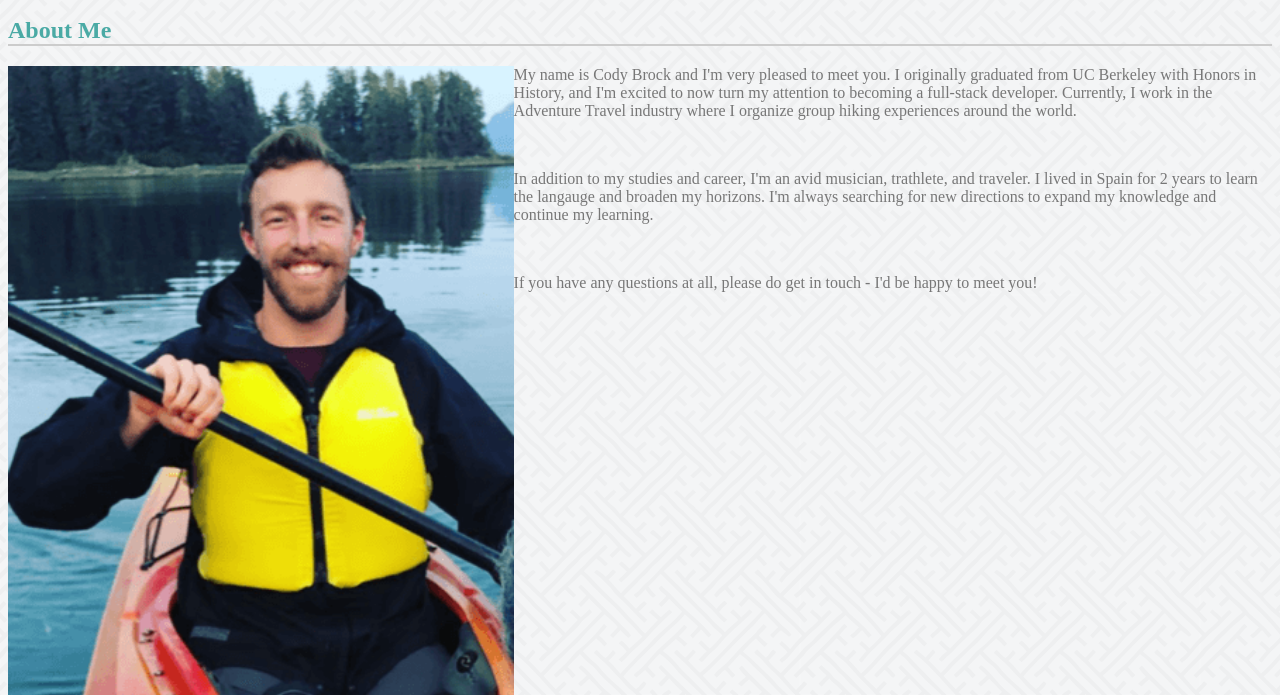
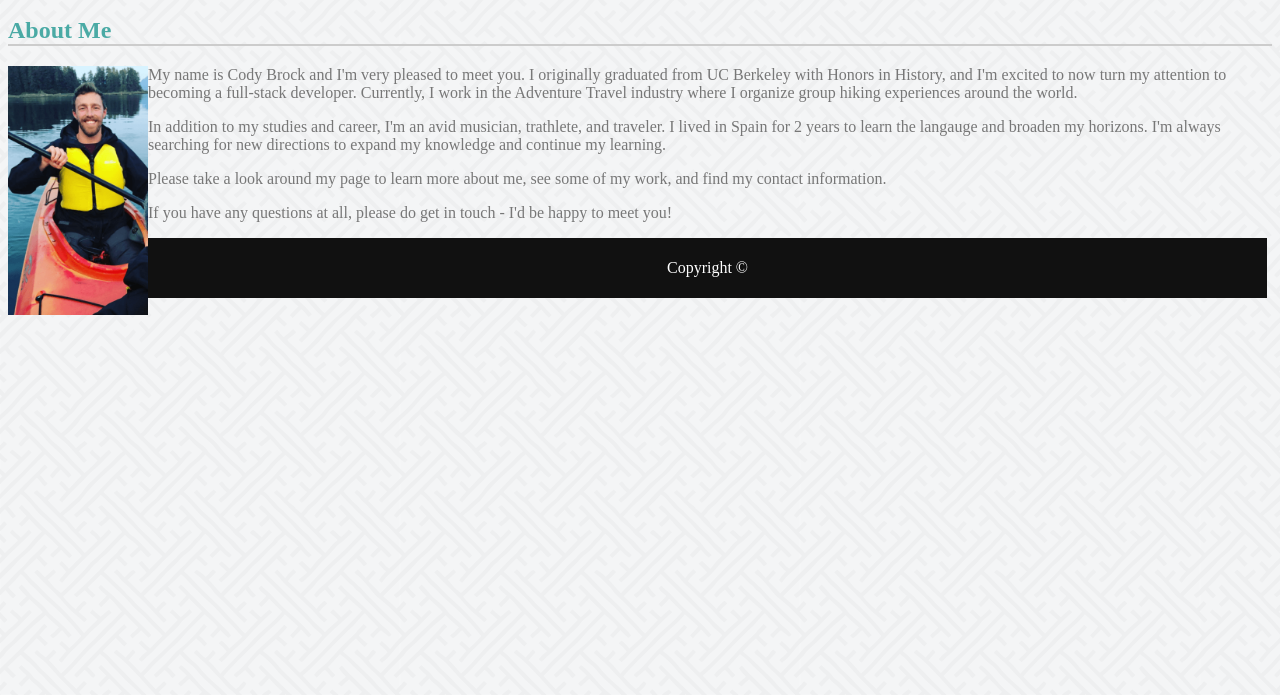
Before and after one commit to cody-brock/Basic-Portfolio, a plain HTML site: page index.html in a window 1280 px wide. Shown: the part 105-800 px from the top of the page. Drawn offline with Linux system fonts and the light colour scheme.

Commit message:
added the copyright bar to the bottom, with some css too

```diff
--- a/assets/css/style.css
+++ b/assets/css/style.css
@@ -29,13 +29,19 @@ body {
     margin: 0 auto;
 }
 
-.box-1 {
-    margin: 30px;
-    padding: 30px;
-    border: 1px solid #000;
-    width: 400px;
-    height: 200px;
-}
+footer {
+    padding: 5px 0;
+    margin: 5px;
+    text-align: center;
+    background-color: #111111;
+    text-decoration: none;
+    color: #ffffff;
+  }
+
+.social > li {
+    display: inline-block;
+    /* margin: 0 5px; */
+  }
 
 
 /* menu styles */
--- a/index.html
+++ b/index.html
@@ -35,14 +35,22 @@
         <!-- how to I get this in a box? -->
 
             <h2>About Me</h2>
-            <img align="left" class="my-photo" src="assets/images/IMG_9670.PNG" width=40%>
+            <img align="left" class="my-photo" src="assets/images/IMG_9670.PNG" width=140>
             <p>My name is Cody Brock and I'm very pleased to meet you.  I originally graduated from UC Berkeley with Honors in History, and I'm excited to now turn my attention to becoming a full-stack developer.  Currently, I work in the Adventure Travel industry where I organize group hiking experiences around the world. </p>
-            <br>
-            <p>In addition to my studies and career, I'm an avid musician, trathlete, and traveler.  I lived in Spain for 2 years to learn the langauge and broaden my horizons.  I'm always searching for new directions to expand my knowledge and continue my learning. </p>
-            <br>
+
+            <p>In addition to my studies and career, I'm an avid musician, trathlete, and traveler.  I lived in Spain for 2 years to learn the langauge and broaden my horizons.  I'm always searching for new directions to expand my knowledge and continue my learning.</p>
+
+            <p>Please take a look around my page to learn more about me, see some of my work, and find my contact information.</p>
+
             <p>If you have any questions at all, please do get in touch - I'd be happy to meet you!</p>
 
 
     <script src="" async defer></script>
     </body>
+
+    <footer id="footer">
+            <ul class="social">
+                <li>Copyright &copy;</li>
+            </ul>
+    </footer>
 </html>
```
